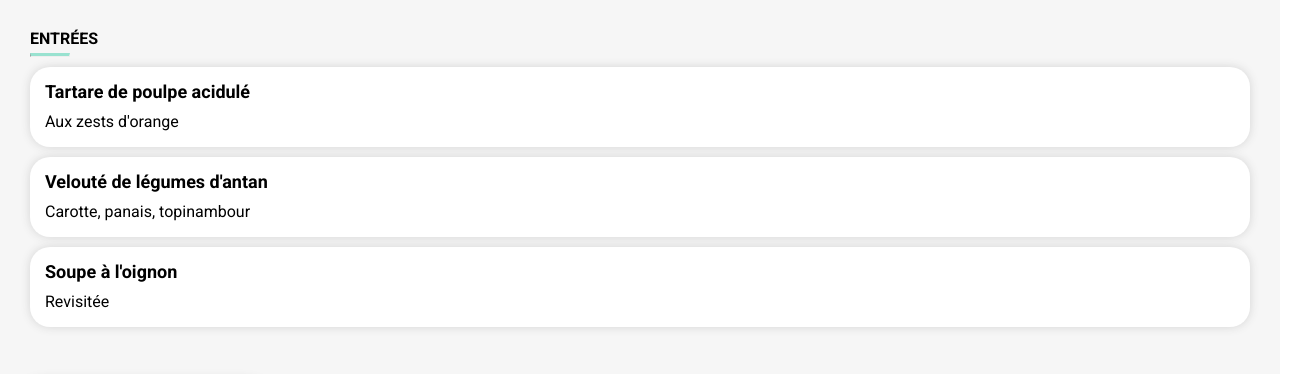
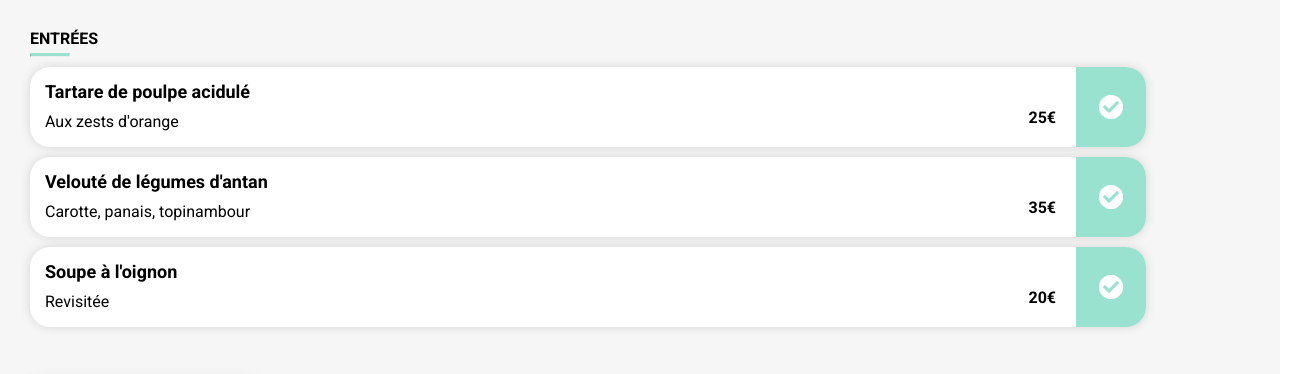
Before and after one commit to Winters67/P3_Ohmyfood, a website: page menu/menu_français.html in a window 1280 px wide. Shown: the part 406-780 px from the top of the page, 1305 px wide, since content can reach past the window. Drawn offline with Linux system fonts and the light colour scheme; a web font is replaced by a local one.

Commit message:
bouton check

```diff
--- a/menu/menu_français.html
+++ b/menu/menu_français.html
@@ -49,9 +49,9 @@
                     <p class="compo_menu_choix">Tartare de poulpe acidulé</p>
                     <p class="compo_menu_accompagnement">Aux zests d'orange</p>
                 </div>
-                <div class="menu_check">
-                    <p class="menu_check_prix">25€</p>
-                    <div class="menu_check_icon"><i class="fas fa-check"></i></div>
+                <div class="compo_menu_check">
+                    <p class="compo_menu_check_prix">25€</p>
+                    <div class="compo_menu_check_icon"><i class="fas fa-check"></i></div>
                 </div>
             </div>
 
@@ -60,9 +60,9 @@
                     <p class="compo_menu_choix">Velouté de légumes d'antan</p>
                     <p class="compo_menu_accompagnement">Carotte, panais, topinambour</p>
                 </div>
-                <div class="menu_check">
-                    <p class="menu_check_prix">35€</p>
-                    <div class="menu_check_icon"><i class="fas fa-check"></i></div>
+                <div class="compo_menu_check">
+                    <p class="compo_menu_check_prix">35€</p>
+                    <div class="compo_menu_check_icon "><i class="fas fa-check"></i></div>
                 </div>
             </div>
 
@@ -71,20 +71,12 @@
                     <p class="compo_menu_choix">Soupe à l'oignon</p>
                     <p class="compo_menu_accompagnement">Revisitée</p>
                 </div>
-                <div class="menu_check">
-                    <p class="menu_check_prix">20€</p>
-                    <div class="menu_check_icon"><i class="fas fa-check"></i></div>
+                <div class="compo_menu_check">
+                    <p class="compo_menu_check_prix">20€</p>
+                    <div class="compo_menu_check_icon"><i class="fas fa-check"></i></div>
                 </div>
             </div>
         </article>
-
-
-
-
-
-
-
-
 
 
         <div> <input class="btn" type="button" value="Commander" /></div>
@@ -96,8 +88,8 @@
         </div>
         <div>
             <ul>
-                <li><i class="life fas fa-utensils"><a href="#"></i>Proposer un restaurant</a></li>
-                <li><i class="fas fa-hands-helping"><a href="#"></i>Devenir partenaire</a></li>
+                <li><a href="#"><i class="life fas fa-utensils"></i>Proposer un restaurant</a></li>
+                <li><a href="#"><i class="fas fa-hands-helping"></i>Devenir partenaire</a></li>
                 <li><a href="#"> Mentions Légales</a></li>
                 <li><a href="#">Contact</a></li>
             </ul>
--- a/scss/components/_animation.scss
+++ b/scss/components/_animation.scss
@@ -26,10 +26,10 @@
   }
 }
 
-
-.compo_menu_texte {
-  :hover {
-    cursor: pointer;
-
-  }
+.compo_menu_texte:hover .compo_menu_check_icon {
+  cursor: pointer;
+  transform: translateX(-75%);
+  transition: ease-in-out 300ms;
+  position: relative;
+  opacity: 1;
 }
--- a/scss/layout/_footer.scss
+++ b/scss/layout/_footer.scss
@@ -30,6 +30,10 @@ footer {
         cursor: pointer;
         text-decoration: none;
         color: white;
+
+        &:hover {
+          color: $secondary;
+        }
       }
     }
   }
--- a/scss/layout/_section.scss
+++ b/scss/layout/_section.scss
@@ -123,12 +123,12 @@ p {
 
     background-color: white;
     display: flex;
-    flex-wrap: wrap;
     justify-content: space-between;
     margin: 1rem;
     padding: 1rem;
     border-radius: 20px;
     box-shadow: 0 0 10px #d4d4d4;
+    width: 90%;
 
   }
 
@@ -147,19 +147,22 @@ p {
   }
 }
 
-.menu_check {
-  display: flex;
+.compo_menu_check {
+  display: inline-flex;
   align-items: flex-end;
-  margin-right: -55px;
-  opacity: 0;
+  right: 10px;
+
+
 
   &_prix {
     font-weight: bold;
     margin-right: 2rem;
+    position: relative;
   }
 
   &_icon {
-
+    right: 20%;
+    opacity: 1;
     display: flex;
     justify-content: center;
     align-items: center;
@@ -170,6 +173,8 @@ p {
     height: 8rem;
     margin: -10px -10px -10px 0px;
 
+
+
     :before {
       border: 1px solid white;
       border-radius: 25px;
```
Also changed, not shown: index.html (+2 -2 lines), css/style.css, 1 other file.
